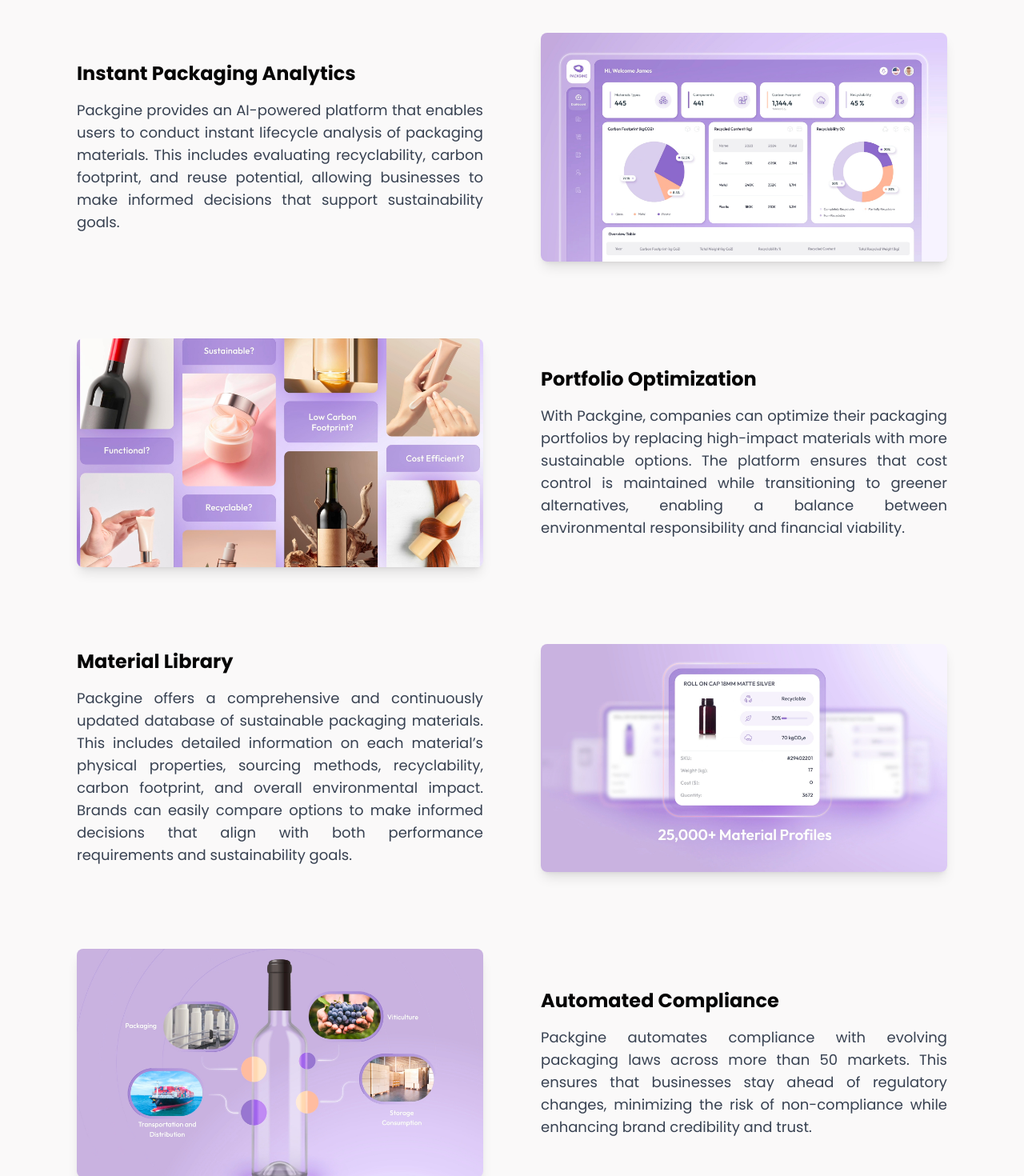
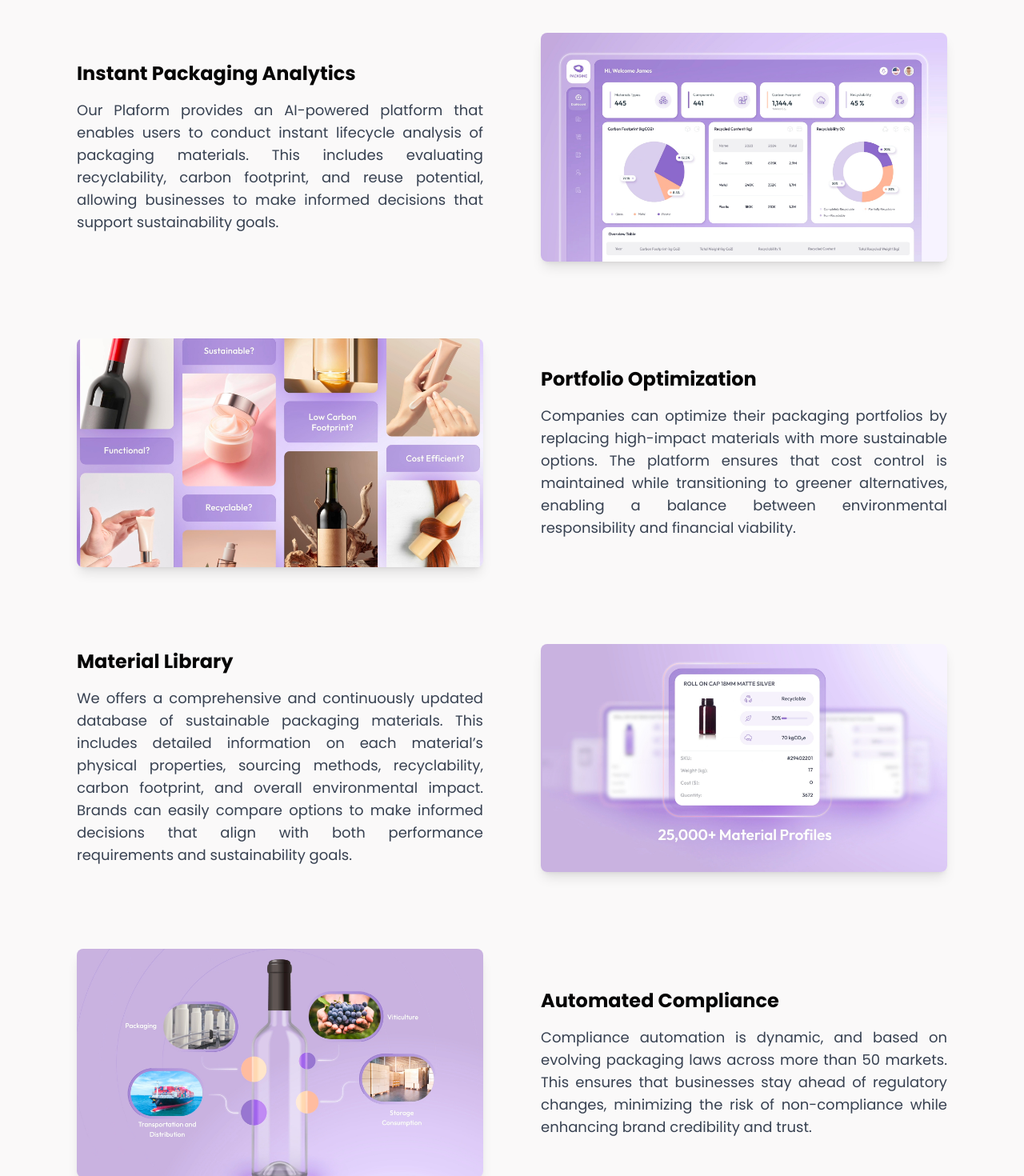
Before and after one commit to Muthuyuvaraj/websiteg, a Next.js app: page / in a window 1280 px wide. Shown: the part 1180-2650 px from the top of the page at 80% size. Built offline with nearby package versions, Linux system fonts and the light colour scheme.

Commit message:
Update page.tsx
content change

```diff
--- a/src/app/our-story/page.tsx
+++ b/src/app/our-story/page.tsx
@@ -8,25 +8,25 @@
   {
     title: 'Instant Packaging Analytics',
     description:
-      'Packgine provides an AI-powered platform that enables users to conduct instant lifecycle analysis of packaging materials. This includes evaluating recyclability, carbon footprint, and reuse potential, allowing businesses to make informed decisions that support sustainability goals.',
+      'Our Plaform provides an AI-powered platform that enables users to conduct instant lifecycle analysis of packaging materials. This includes evaluating recyclability, carbon footprint, and reuse potential, allowing businesses to make informed decisions that support sustainability goals.',
     image: '/images/Instant-Packaging-Analytics.jpg',
   },
   {
     title: 'Portfolio Optimization',
     description:
-      'With Packgine, companies can optimize their packaging portfolios by replacing high-impact materials with more sustainable options. The platform ensures that cost control is maintained while transitioning to greener alternatives, enabling a balance between environmental responsibility and financial viability.',
+      'Companies can optimize their packaging portfolios by replacing high-impact materials with more sustainable options. The platform ensures that cost control is maintained while transitioning to greener alternatives, enabling a balance between environmental responsibility and financial viability.',
     image: '/images/Portfolio-Optimization.jpg',
   },
   {
     title: 'Material Library',
     description:
-      'Packgine offers a comprehensive and continuously updated database of sustainable packaging materials. This includes detailed information on each material’s physical properties, sourcing methods, recyclability, carbon footprint, and overall environmental impact. Brands can easily compare options to make informed decisions that align with both performance requirements and sustainability goals.',
+      'We offers a comprehensive and continuously updated database of sustainable packaging materials. This includes detailed information on each material’s physical properties, sourcing methods, recyclability, carbon footprint, and overall environmental impact. Brands can easily compare options to make informed decisions that align with both performance requirements and sustainability goals.',
     image: '/images/Material-Library.jpg',
   },
   {
     title: 'Automated Compliance',
     description:
-      'Packgine automates compliance with evolving packaging laws across more than 50 markets. This ensures that businesses stay ahead of regulatory changes, minimizing the risk of non-compliance while enhancing brand credibility and trust.',
+      'Compliance automation is dynamic, and based on evolving packaging laws across more than 50 markets. This ensures that businesses stay ahead of regulatory changes, minimizing the risk of non-compliance while enhancing brand credibility and trust.',
     image: '/images/Automated-Compliance.jpg',
   },
 ];
```
